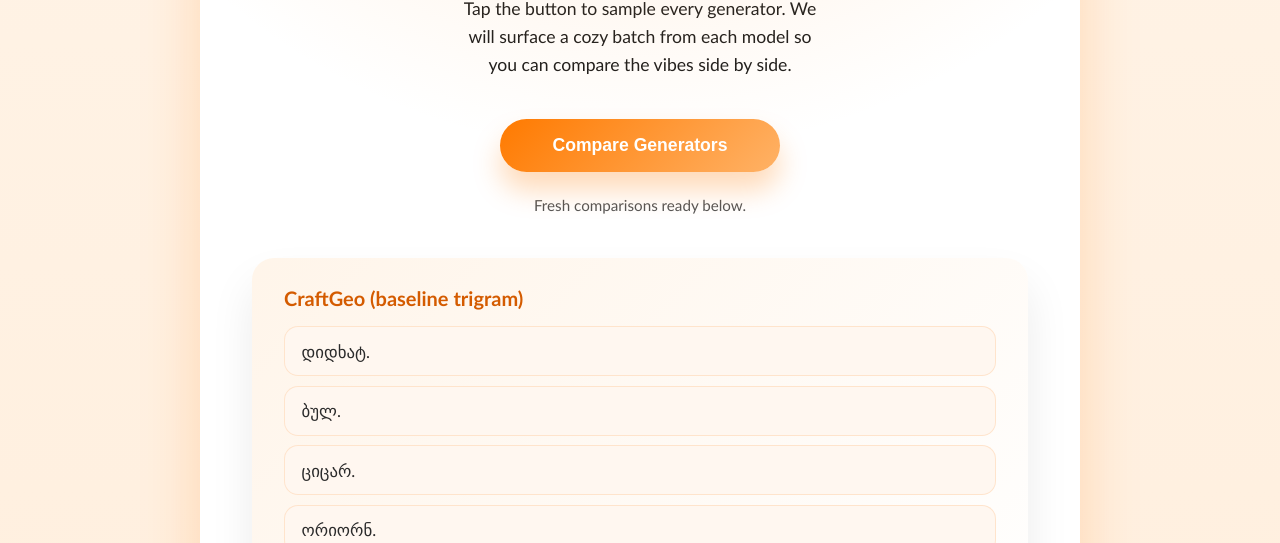
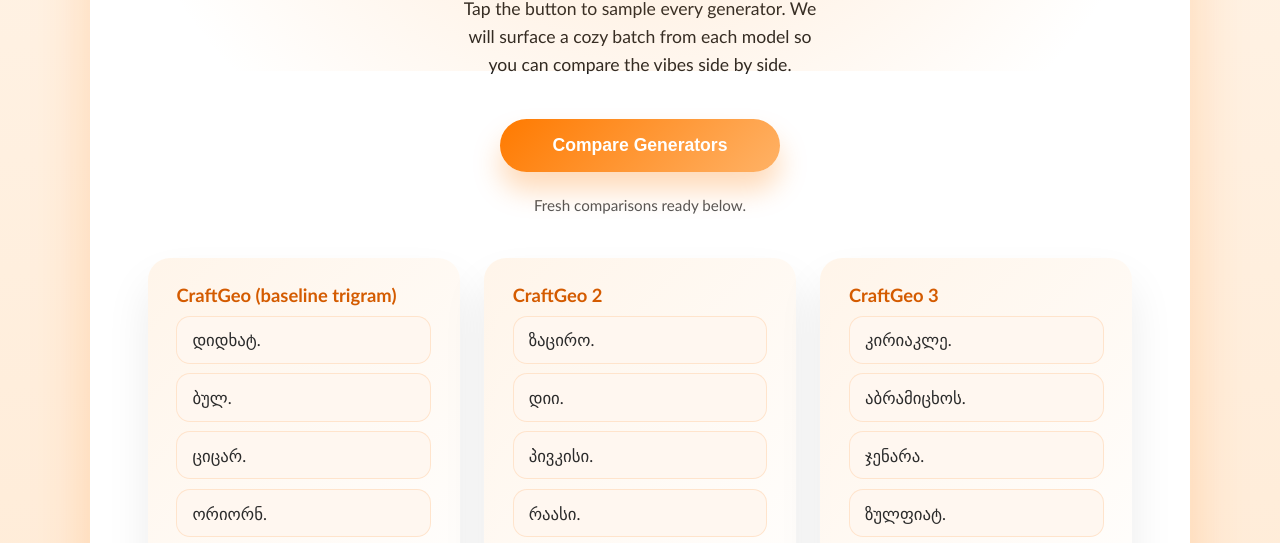
Before and after one commit to WhiteTorn/craftmore, a plain HTML site: page index.html in a window 1280 px wide. Both pictures are taken after a click on the button "Compare Generators". Shown: the part 184-727 px from the top of the page. Drawn offline with Linux system fonts and the light colour scheme.

Commit message:
Fixed Display options to make it more suitable...

```diff
--- a/index.html
+++ b/index.html
@@ -29,8 +29,8 @@
     }
 
     main {
-      width: min(880px, 96vw);
-      padding: 3.6rem 3.25rem 3rem;
+      width: min(1100px, 96vw);
+      padding: 3.6rem 3.6rem 3.2rem;
       border-radius: 28px;
       background: var(--white);
       box-shadow: 0 25px 60px rgba(255, 122, 0, 0.22);
@@ -143,15 +143,21 @@
 
     .comparison-column {
       margin-top: 2.75rem;
-      display: flex;
-      flex-direction: column;
-      gap: 1.4rem;
+      display: grid;
+      grid-template-columns: repeat(auto-fit, minmax(280px, 1fr));
+      gap: 1.5rem;
       text-align: left;
+    }
+
+    @media (max-width: 640px) {
+      .comparison-column {
+        grid-template-columns: 1fr;
+      }
     }
 
     .model-card {
       border-radius: 22px;
-      padding: 1.75rem 2rem;
+      padding: 1.6rem 1.8rem;
       background: linear-gradient(135deg, rgba(255, 243, 230, 0.85) 0%, #fff 100%);
       box-shadow: 0 25px 45px rgba(26, 26, 26, 0.08);
       opacity: 0;
@@ -165,8 +171,8 @@
     }
 
     .model-card h2 {
-      margin: 0 0 1rem;
-      font-size: 1.25rem;
+      margin: 0 0 0.6rem;
+      font-size: 1.15rem;
       color: #d45b00;
     }
 
@@ -180,7 +186,7 @@
     }
 
     .name-pill {
-      padding: 0.9rem 1.1rem;
+      padding: 0.85rem 1rem;
       border-radius: 14px;
       background: #fff7f0;
       box-shadow: inset 0 0 0 1px rgba(255, 122, 0, 0.15);
```
